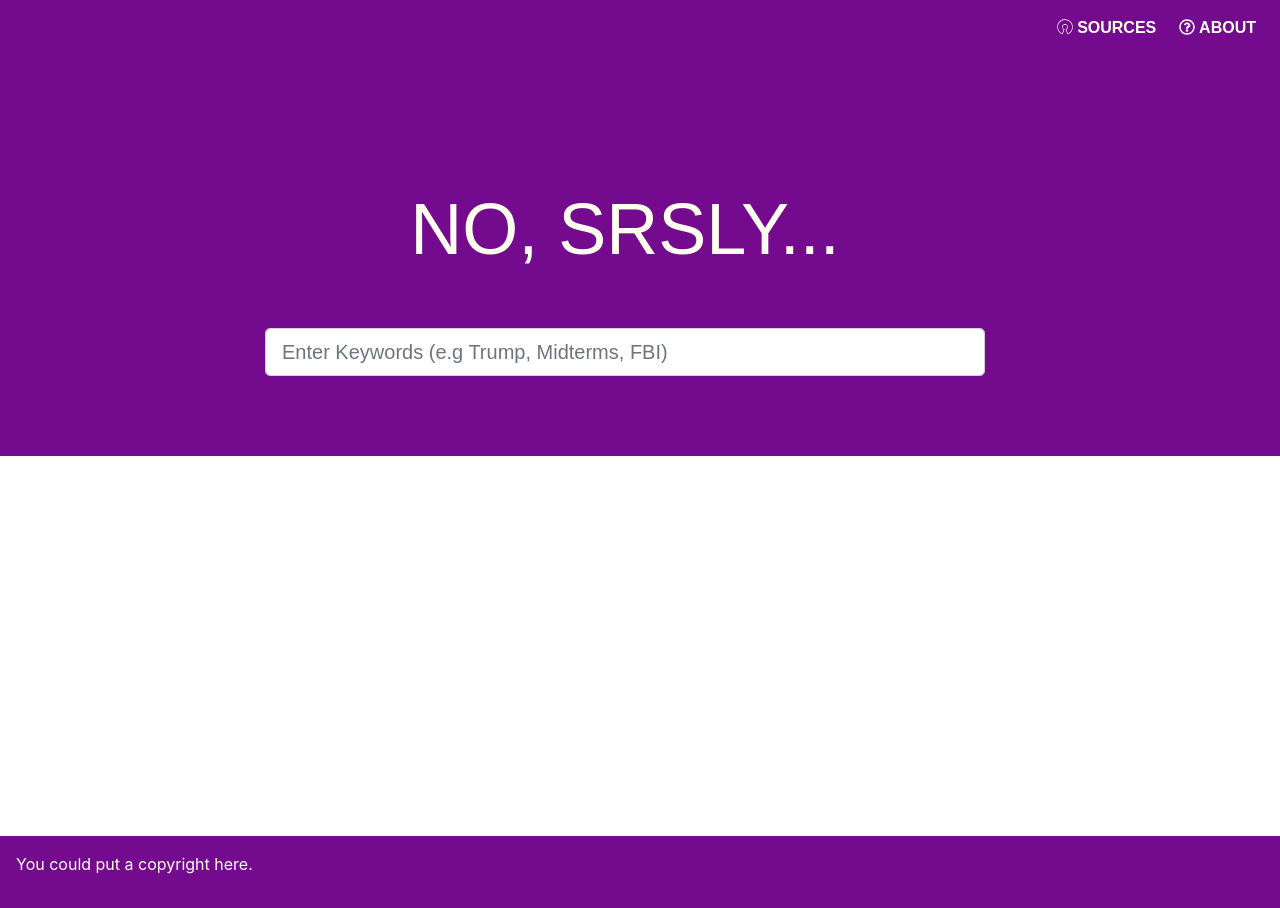
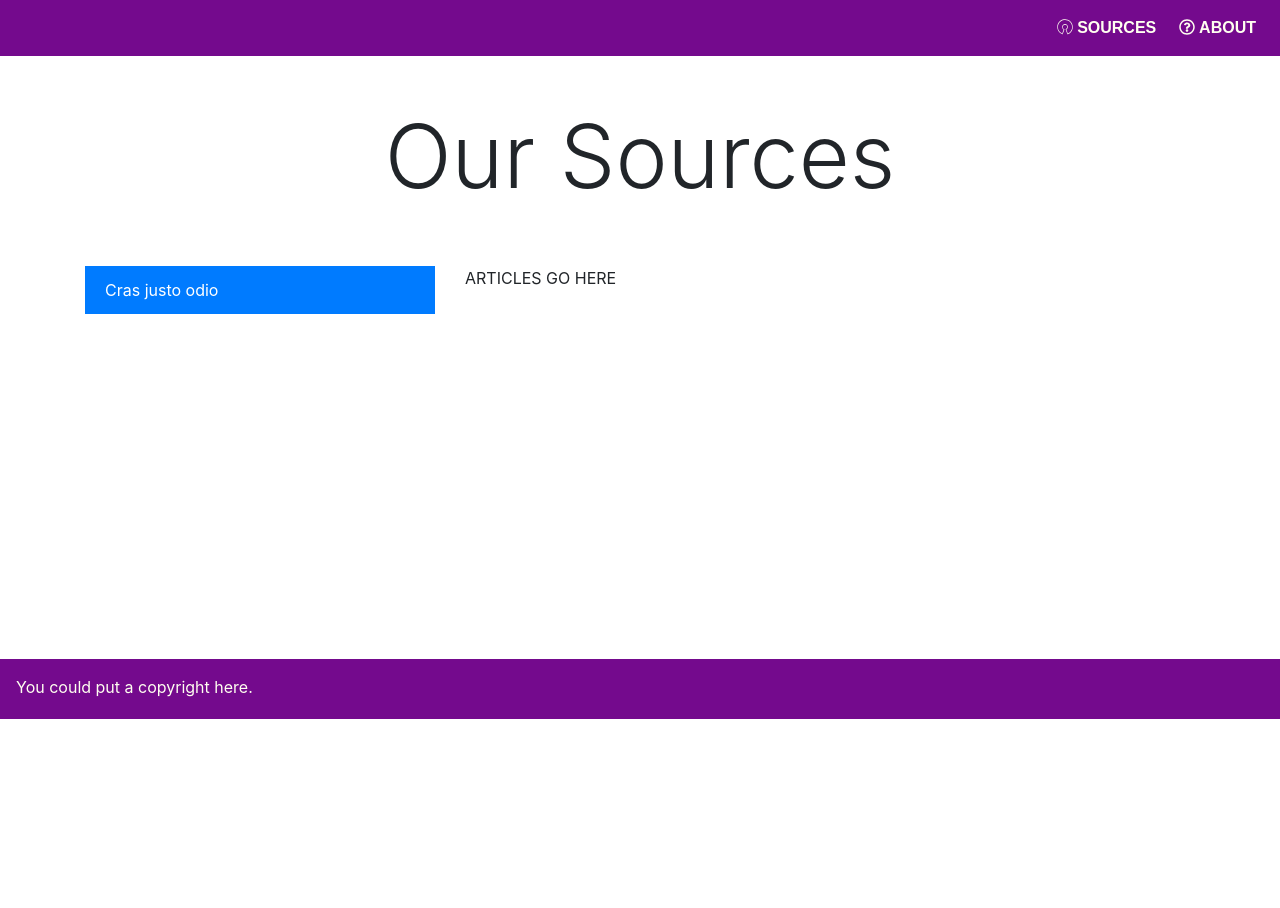
Before and after one commit to R-Plascencia/no-srsly-frontend, an Angular app: page /sources in a window 1280 px wide. Before the commit this address led to /home. After the commit the page ends 800 px from the top, so only its background shows below. Built offline with nearby package versions, Linux system fonts and the light colour scheme.

Commit message:
Added source comp, tweaked home & app html/css, fixed footer to stay low

```diff
--- a/src/app/app-routing.module.ts
+++ b/src/app/app-routing.module.ts
@@ -1,11 +1,13 @@
 import { NgModule } from '@angular/core';
 import { RouterModule, Routes } from '@angular/router';
 import { HomeComponent } from './home/home.component';
+import { SourceComponent } from './source/source.component';
 
 
 const routes: Routes = [
     { path: '', redirectTo: 'home', pathMatch: 'full' },
     { path: 'home', component: HomeComponent},
+    { path: 'sources', component: SourceComponent},
     { path: '**', redirectTo: 'home' }
 ]
 
--- a/src/app/app.component.css
+++ b/src/app/app.component.css
@@ -15,13 +15,16 @@
     padding: 30px;
     margin: 10px 0;
 } */
+
 .footer {
     position: relative;
     right: 0;
     bottom: 0;
     left: 0;
+    top: 0;
     padding: 1rem;
-    margin: auto;
+    height: 60px;
+    margin-top: calc(50vh - 55px);
     background-color: #73098dfd;
     color: ivory;
 }
--- a/src/app/app.component.html
+++ b/src/app/app.component.html
@@ -7,7 +7,7 @@
     <div class="collapse navbar-collapse" id="navbarSupportedContent">
         <ul class="navbar-nav ml-auto">
             <li class="nav-item">
-                <a class="nav-link" href="#" style="padding-right:15px;">
+                <a class="nav-link" href="/sources" style="padding-right:15px;">
                     <i class="fab fa-osi"></i>
                     Sources
                     <span class="sr-only">(current)</span>
--- a/src/app/app.module.ts
+++ b/src/app/app.module.ts
@@ -4,12 +4,14 @@ import { AppRoutingModule } from './app-routing.module';
 
 import { AppComponent } from './app.component';
 import { HomeComponent } from './home/home.component';
+import { SourceComponent } from './source/source.component';
 
 
 @NgModule({
   declarations: [
     AppComponent,
-    HomeComponent
+    HomeComponent,
+    SourceComponent
   ],
   imports: [
     BrowserModule,
--- a/src/app/home/home.component.css
+++ b/src/app/home/home.component.css
@@ -1,14 +1,3 @@
-#upper-portion {
-    height: 50vh;
-    min-height: 50vh;
-    /* background-color:#20c997; */
-    background-color:#73098dfd;
-    color: ivory;
-    font-weight: 800;
-    font-family: Montserrat, sans-serif;
-    text-transform: uppercase;
-}
-
 .row {
     width:100%;
     height:80%;
--- a/src/app/home/home.component.html
+++ b/src/app/home/home.component.html
@@ -8,7 +8,7 @@
         </h1>
         <br><br>
         <div class="input-group input-group-lg">
-          <input type="text" class="form-control" aria-describedby="inputGroup-sizing-sm" placeholder="Enter Keywords (e.g Trump, Midterms, FBI)">
+          <input type="text" class="form-control" aria-describedby="inputGroup-sizing-sm" placeholder="Enter Keywords (e.g: Trump, Midterms, FBI)">
         </div>
       </div>
     </div>
--- /dev/null
+++ b/src/app/source/source.component.html
@@ -0,0 +1,29 @@
+<div class="container-fluid">
+  <div class="row align-items-end">
+    <div class="col">
+      <div class="text-center">
+        <!-- <img src="../../assets/images/brain.jpg" height="100" width="100"> -->
+        <br><br>
+        <h1 class="display-2">
+            Our Sources
+        </h1>
+        <br><br>
+      </div>
+    </div>
+  </div>
+</div>
+
+<div class="container">
+  <div class="row justify-content-start">
+    <div class="col-4">
+      <div class="list-group list-group-flush">
+          <a href="#" class="list-group-item list-group-item-action active">
+            Cras justo odio
+          </a>
+        </div>
+    </div>
+    <div class="col-4">
+      ARTICLES GO HERE
+    </div>
+  </div>
+</div>
--- /dev/null
+++ b/src/app/source/source.component.ts
@@ -0,0 +1,15 @@
+import { Component, OnInit } from '@angular/core';
+
+@Component({
+  selector: 'app-source',
+  templateUrl: './source.component.html',
+  styleUrls: ['./source.component.css']
+})
+export class SourceComponent implements OnInit {
+
+  constructor() { }
+
+  ngOnInit() {
+  }
+
+}
--- a/src/styles.css
+++ b/src/styles.css
@@ -1 +1,11 @@
 /* You can add global styles to this file, and also import other style files */
+#upper-portion {
+    height: 50vh;
+    min-height: 50vh;
+    /* background-color:#20c997; */
+    background-color:#73098dfd;
+    color: ivory;
+    font-weight: 800;
+    font-family: Montserrat, sans-serif;
+    text-transform: uppercase;
+}
```
Also changed, not shown: src/app/source/source.component.css (added), 1 other file (tests, documents, lock files or other folders).
